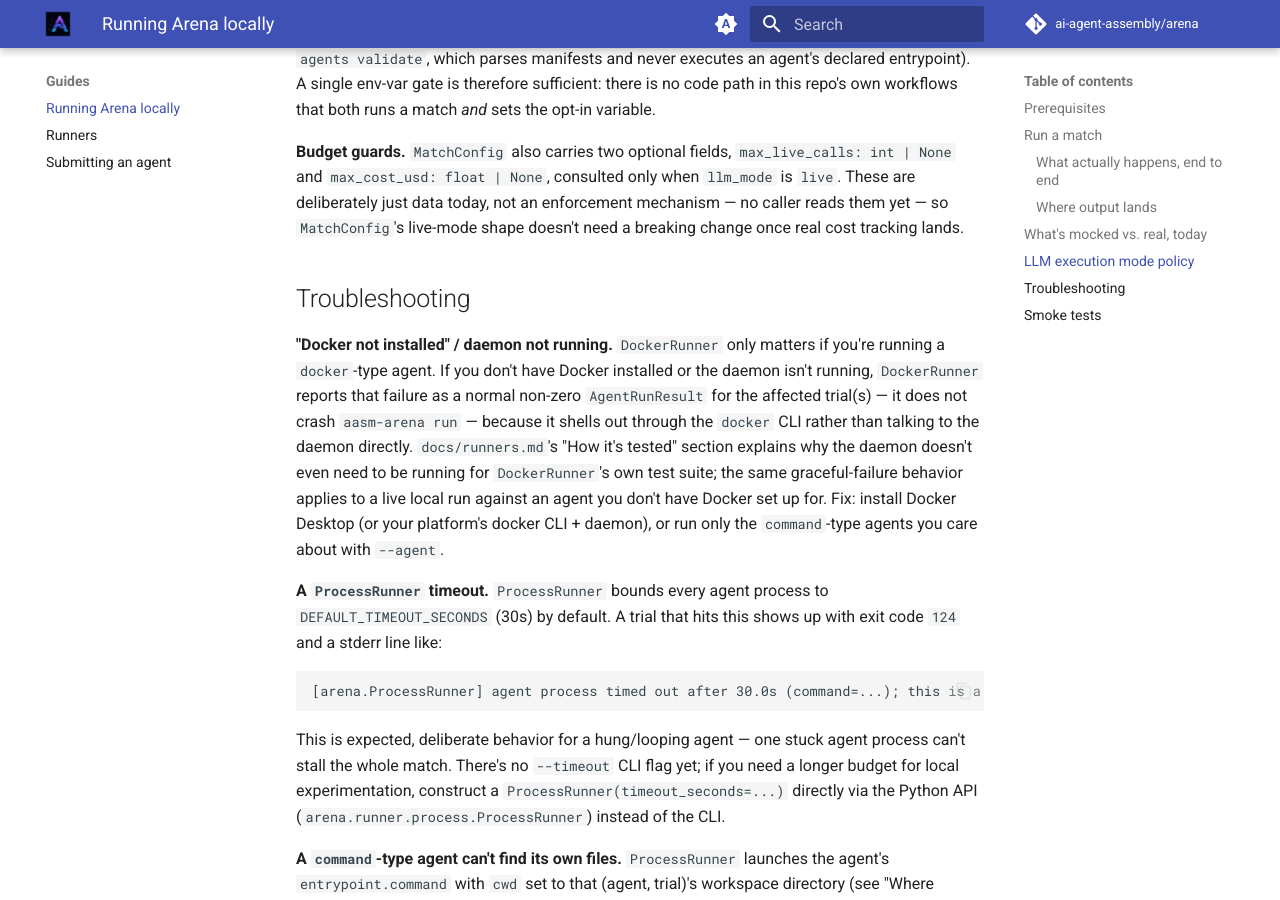
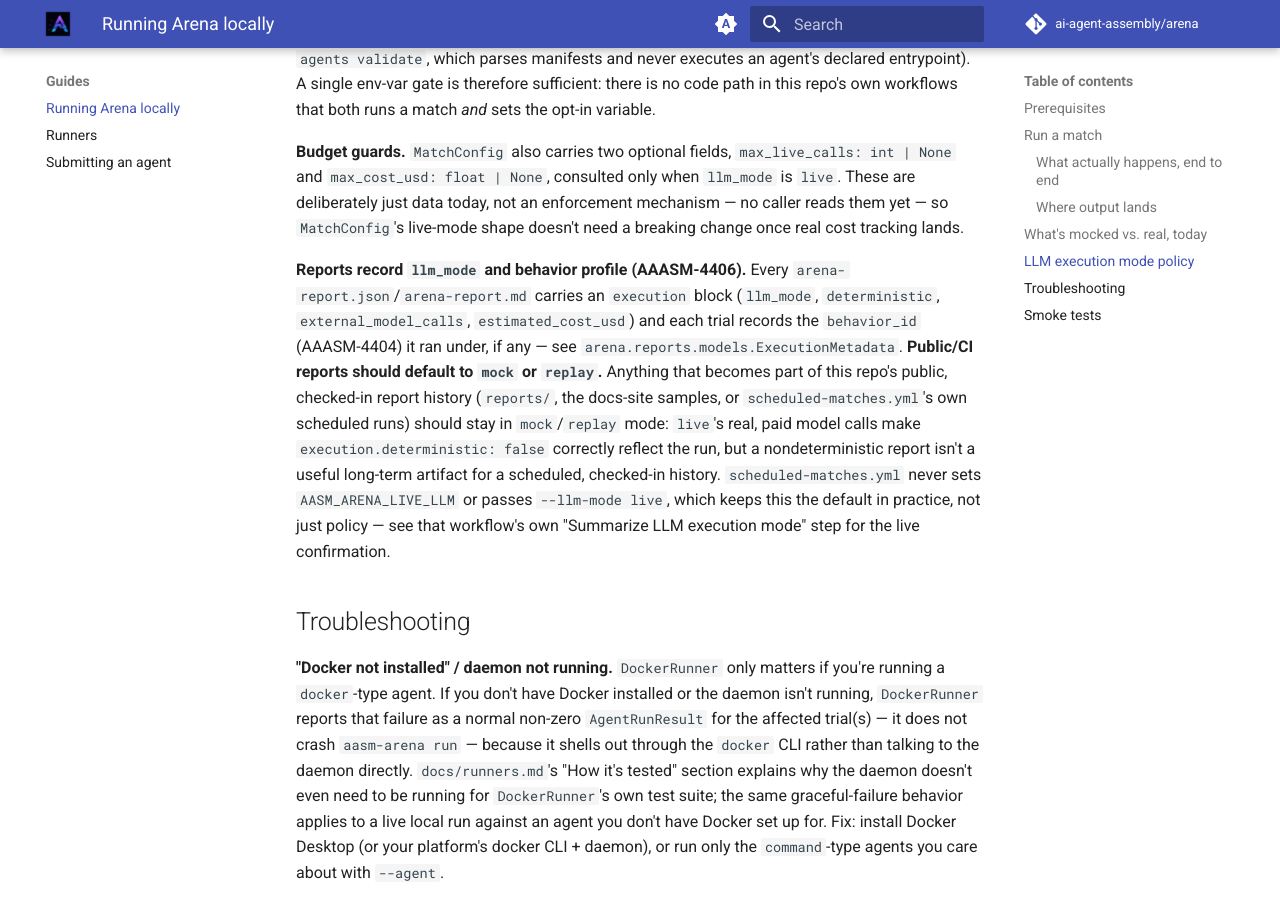
Before and after one commit to ai-agent-assembly/arena, an MkDocs documentation site: the page built from docs/local-execution.md, in a window 1280 px wide and 900 px high, scrolled down 4440 px. Built offline with MkDocs 1.6.1 and Material for MkDocs 9.7.7, drawn with Linux system fonts in a browser that asks for light colours; comment, search, counter and statistics services are not loaded; the version menu is left out.

Commit message:
📝 (docs): Note public/CI reports should default to mock or replay
Adds a short note to the "LLM execution mode policy" section
(AAASM-4405) pointing at the new execution metadata (AAASM-4406) and
stating that anything entering this repo's public, checked-in report
history should stay in mock/replay mode — live's real, paid model
calls make execution.deterministic: false correctly reflect the run,
but a nondeterministic report isn't a useful long-term artifact for a
scheduled, checked-in history.

Co-Authored-By: Claude Sonnet 5 <noreply@anthropic.com>
Claude-Session: https://claude.ai/code/session_011TDwxmvbWPGgo9mG5sTF9a

```diff
--- a/docs/local-execution.md
+++ b/docs/local-execution.md
@@ -222,6 +222,21 @@ an enforcement mechanism — no caller reads them yet — so `MatchConfig`'s
 live-mode shape doesn't need a breaking change once real cost tracking
 lands.
 
+**Reports record `llm_mode` and behavior profile (AAASM-4406).** Every
+`arena-report.json`/`arena-report.md` carries an `execution` block
+(`llm_mode`, `deterministic`, `external_model_calls`, `estimated_cost_usd`)
+and each trial records the `behavior_id` (AAASM-4404) it ran under, if any —
+see `arena.reports.models.ExecutionMetadata`. **Public/CI reports should
+default to `mock` or `replay`.** Anything that becomes part of this repo's
+public, checked-in report history (`reports/`, the docs-site samples, or
+`scheduled-matches.yml`'s own scheduled runs) should stay in `mock`/`replay`
+mode: `live`'s real, paid model calls make `execution.deterministic: false`
+correctly reflect the run, but a nondeterministic report isn't a useful
+long-term artifact for a scheduled, checked-in history. `scheduled-matches.yml`
+never sets `AASM_ARENA_LIVE_LLM` or passes `--llm-mode live`, which keeps
+this the default in practice, not just policy — see that workflow's own
+"Summarize LLM execution mode" step for the live confirmation.
+
 ## Troubleshooting
 
 **"Docker not installed" / daemon not running.** `DockerRunner` only
```
